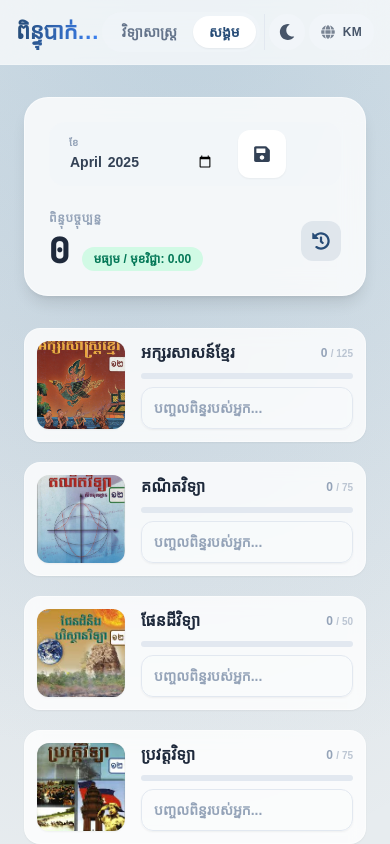
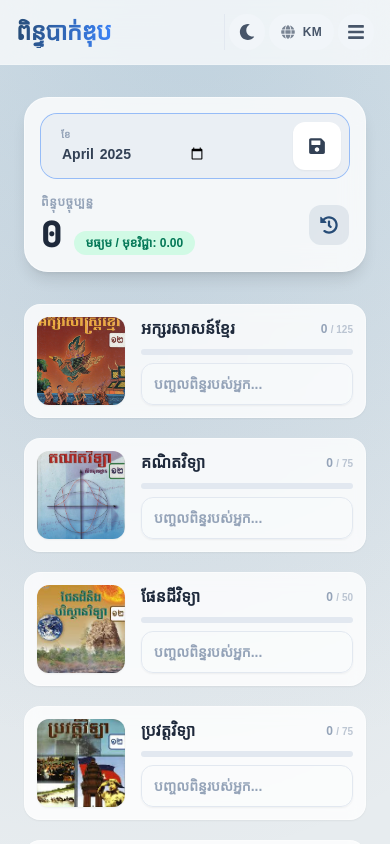
Before and after one commit to Vyrabot/bacii, a React (Vite) app: page /home2 in a window 390 px wide. Shown: the top 844 px of the page. Built offline with nearby package versions, Linux system fonts and the light colour scheme; a web font is replaced by a local one.

Commit message:
fix bug input score

```diff
--- a/src/components/MainNavigation.jsx
+++ b/src/components/MainNavigation.jsx
@@ -1,6 +1,6 @@
-import React from "react";
+import React, { useState } from "react";
 import { Link, useLocation } from "react-router";
-import { FaMoon, FaSun, FaGlobe } from "react-icons/fa";
+import { FaMoon, FaSun, FaGlobe, FaBars, FaTimes } from "react-icons/fa";
 import { useTheme } from "../context/ThemeContext";
 import { useLanguage } from "../context/LanguageContext";
 
@@ -8,22 +8,28 @@ function MainNavigation() {
   const { isDark, toggleTheme } = useTheme();
   const { language, toggleLanguage, t } = useLanguage();
   const location = useLocation();
+  const [isMenuOpen, setIsMenuOpen] = useState(false);
 
   const isActive = (path) => location.pathname === path;
 
+  const toggleMenu = () => setIsMenuOpen(!isMenuOpen);
+
   return (
-    <header className={`sticky top-0 z-50 w-full border-b backdrop-blur-xl transition-colors duration-300 ${
+    <header className={`sticky top-0 z-50 w-full border-b backdrop-blur-xl transition-all duration-300 ${
       isDark ? "border-white/10 bg-dark-secondary/80" : "border-white/20 bg-white/70"
     }`}>
       <nav className="mx-auto flex h-16 max-w-7xl items-center justify-between px-4 sm:px-4 md:px-6 lg:px-8">
         <div className="flex flex-col min-w-0">
-          <h1 className="bg-gradient-to-r from-accent to-blue-500 bg-clip-text text-3xl font-black tracking-tight text-transparent dark:from-blue-200 dark:to-indigo-300 sm:text-[1.4rem] md:text-3xl truncate">
-            {t("appTitle")}
-          </h1>
+          <Link to="/" onClick={() => setIsMenuOpen(false)}>
+            <h1 className="bg-gradient-to-r from-accent to-blue-500 bg-clip-text text-xl font-black tracking-tight text-transparent dark:from-blue-200 dark:to-indigo-300 sm:text-2xl md:text-3xl truncate">
+              {t("appTitle")}
+            </h1>
+          </Link>
         </div>
 
-        <div className="flex items-center gap-1 md:gap-3 lg:gap-6">
-          <div className={`flex items-center rounded-full p-1 ${isDark ? "bg-white/5" : "bg-slate-100/50"}`}>
+        <div className="flex items-center gap-2 md:gap-4">
+          {/* Desktop Navigation */}
+          <div className={`hidden md:flex items-center rounded-full p-1 ${isDark ? "bg-white/5" : "bg-slate-100/50"}`}>
             <Link
               to="/"
               className={`rounded-full px-4 py-1.5 text-sm font-bold transition-all ${
@@ -46,7 +52,7 @@ function MainNavigation() {
             </Link>
           </div>
 
-          <div className={`flex items-center gap-1 border-l pl-1 md:pl-3 md:gap-3 lg:pl-6 ${isDark ? "border-white/10" : "border-slate-200"}`}>
+          <div className={`flex items-center gap-1 border-l pl-1 md:pl-4 md:gap-3 ${isDark ? "border-white/10" : "border-slate-200"}`}>
             <button
               onClick={toggleTheme}
               className={`group relative flex h-9 w-9 items-center justify-center rounded-full transition-all ${
@@ -71,9 +77,52 @@ function MainNavigation() {
               <FaGlobe className="h-3.5 w-3.5 opacity-70" />
               <span>{language}</span>
             </button>
+
+            {/* Mobile Menu Button */}
+            <button
+              onClick={toggleMenu}
+              className={`flex md:hidden h-9 w-9 items-center justify-center rounded-full transition-all ${
+                isDark ? "bg-white/5 text-blue-200 hover:bg-white/10" : "bg-slate-100 text-slate-600 hover:bg-slate-200"
+              }`}
+              aria-label="Toggle Menu"
+            >
+              {isMenuOpen ? <FaTimes size={18} /> : <FaBars size={18} />}
+            </button>
           </div>
         </div>
       </nav>
+
+      {/* Mobile Menu Dropdown */}
+      {isMenuOpen && (
+        <div className={`md:hidden animate-slideDown overflow-hidden border-t ${isDark ? "border-white/5 bg-dark-secondary" : "border-slate-100 bg-white"}`}>
+          <div className="flex flex-col gap-2 p-4">
+            <Link
+              to="/"
+              onClick={() => setIsMenuOpen(false)}
+              className={`flex items-center justify-between rounded-xl px-4 py-3 text-base font-bold transition-all ${
+                isActive("/")
+                  ? (isDark ? "bg-blue-500/10 text-blue-400" : "bg-accent/5 text-accent")
+                  : (isDark ? "text-slate-400 hover:bg-white/5" : "text-slate-600 hover:bg-slate-50")
+              }`}
+            >
+              {t("science")}
+              {isActive("/") && <div className="h-1.5 w-1.5 rounded-full bg-current" />}
+            </Link>
+            <Link
+              to="/home2"
+              onClick={() => setIsMenuOpen(false)}
+              className={`flex items-center justify-between rounded-xl px-4 py-3 text-base font-bold transition-all ${
+                isActive("/home2")
+                  ? (isDark ? "bg-blue-500/10 text-blue-400" : "bg-accent/5 text-accent")
+                  : (isDark ? "text-slate-400 hover:bg-white/5" : "text-slate-600 hover:bg-slate-50")
+              }`}
+            >
+              {t("social")}
+              {isActive("/home2") && <div className="h-1.5 w-1.5 rounded-full bg-current" />}
+            </Link>
+          </div>
+        </div>
+      )}
     </header>
   );
 }
--- a/src/components/SocialGradeCalculator.jsx
+++ b/src/components/SocialGradeCalculator.jsx
@@ -159,8 +159,8 @@ function SocialGradeCalculator() {
 
           {/* Month & Summary Card */}
           <div className={`overflow-hidden rounded-3xl border shadow-lg backdrop-blur-md transition-all ${isDark ? "bg-dark-secondary/80 border-white/10" : "bg-white/80 border-white/50"}`}>
-            <div className="p-4 sm:p-6 md:p-8">
-              <div className="flex flex-col-reverse justify-between gap-6 md:flex-row md:items-center">
+            <div className="p-2 sm:p-4 md:p-8">
+              <div className="flex flex-col-reverse justify-between gap-4 md:gap-6 md:flex-row md:items-center">
                 <div className="flex items-center justify-between w-full md:w-auto">
                   <div>
                     <p className="text-[10px] sm:text-xs font-bold uppercase tracking-wider text-slate-400 dark:text-blue-200/60">
@@ -186,7 +186,7 @@ function SocialGradeCalculator() {
                   </button>
                 </div>
 
-                <div className="flex items-center gap-3 rounded-2xl bg-slate-100/50 p-1.5 dark:bg-white/5 sm:p-2">
+                <div className="flex justify-between items-center gap-3 rounded-2xl ring-1 bg-slate-200/50 p-1 md:p-1.5 dark:bg-white/5 sm:p-2">
                   <div className="px-3">
                     <label className="block text-[8px] sm:text-[10px] font-bold uppercase text-slate-400 dark:text-blue-200/60">
                       {t("month")}
```
